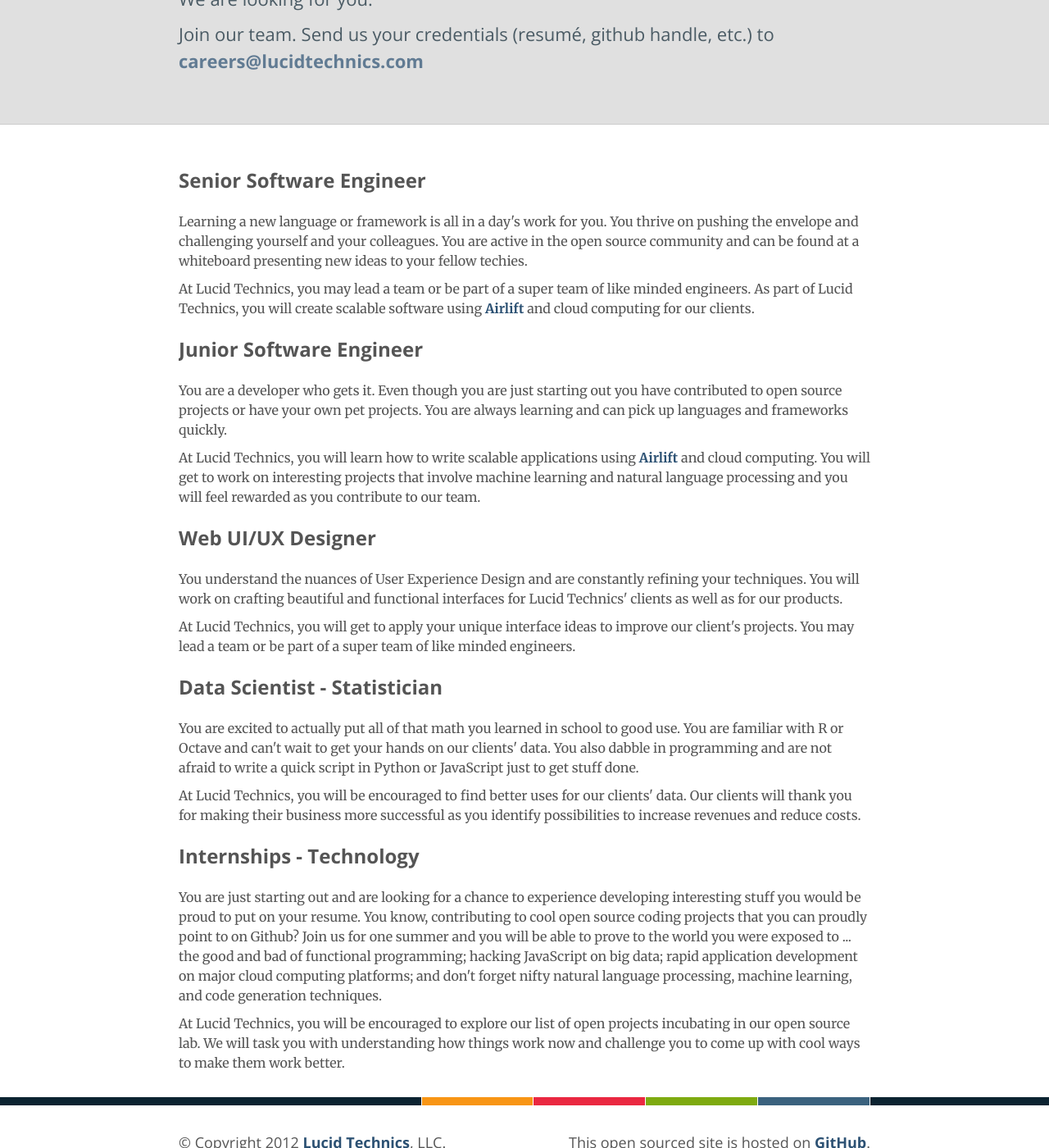
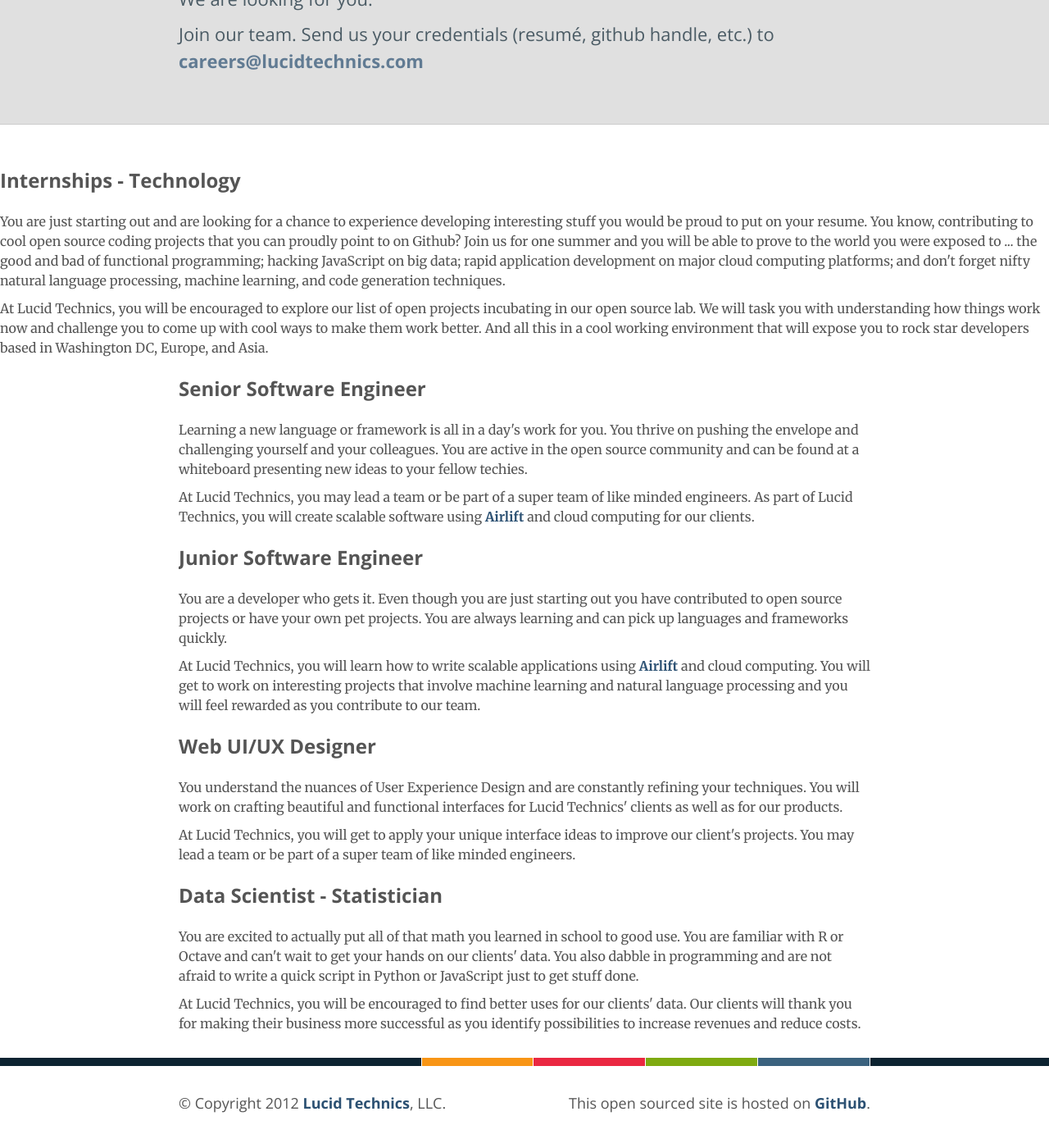
Before and after one commit to LucidTechnics/lucidtechnics.github.com, a Jekyll site: the page built from jobs.html, in a window 1280 px wide and 1400 px high, scrolled down 337 px. Shown: the whole window at 82% size. Built offline with Jekyll 4.4.1, drawn with Linux system fonts in a browser that asks for light colours; nearby versions of some CDN libraries.

Commit message:
Updated jobs.html

```diff
--- a/jobs.html
+++ b/jobs.html
@@ -18,6 +18,15 @@ permalink: /about/jobs/
     </div>
   </div>
 
+<div class="job">
+ <h1>Internships - Technology</h1>
+      <p>
+        You are just starting out and are looking for a chance to experience developing interesting stuff you would be proud to put on your resume.  You know, contributing to cool open source coding projects that you can proudly point to on Github?  Join us for one summer and you will be able to prove to the world you were exposed to ... the good and bad of functional programming; hacking JavaScript on big data; rapid application development on major cloud computing platforms; and don't forget nifty natural language processing, machine learning, and code generation techniques.
+      </p>
+      <p>
+      At Lucid Technics, you will be encouraged to explore our list of open projects incubating in our open source lab.  We will task you with understanding how things work now and challenge you to come up with cool ways to make them work better. And all this in a cool working environment that will expose you to rock star developers based in Washington DC, Europe, and Asia.
+    </p>
+</div>
   <div class="jobs">
     <div class="job">
       <h1>Senior Software Engineer</h1>
@@ -56,16 +65,6 @@ permalink: /about/jobs/
       At Lucid Technics, you will be encouraged to find better uses for our clients' data.  Our clients will thank you for making their business more successful as you identify possibilities to increase revenues and reduce costs.
     </p>
     </div>
-
-    <div class="job">
-      <h1>Internships - Technology</h1>
-      <p>
-        You are just starting out and are looking for a chance to experience developing interesting stuff you would be proud to put on your resume.  You know, contributing to cool open source coding projects that you can proudly point to on Github?  Join us for one summer and you will be able to prove to the world you were exposed to ... the good and bad of functional programming; hacking JavaScript on big data; rapid application development on major cloud computing platforms; and don't forget nifty natural language processing, machine learning, and code generation techniques.
-      </p>
-      <p>
-      At Lucid Technics, you will be encouraged to explore our list of open projects incubating in our open source lab.  We will task you with understanding how things work now and challenge you to come up with cool ways to make them work better.
-    </p>
-    </div>
  </div>
 
 </div>
```
